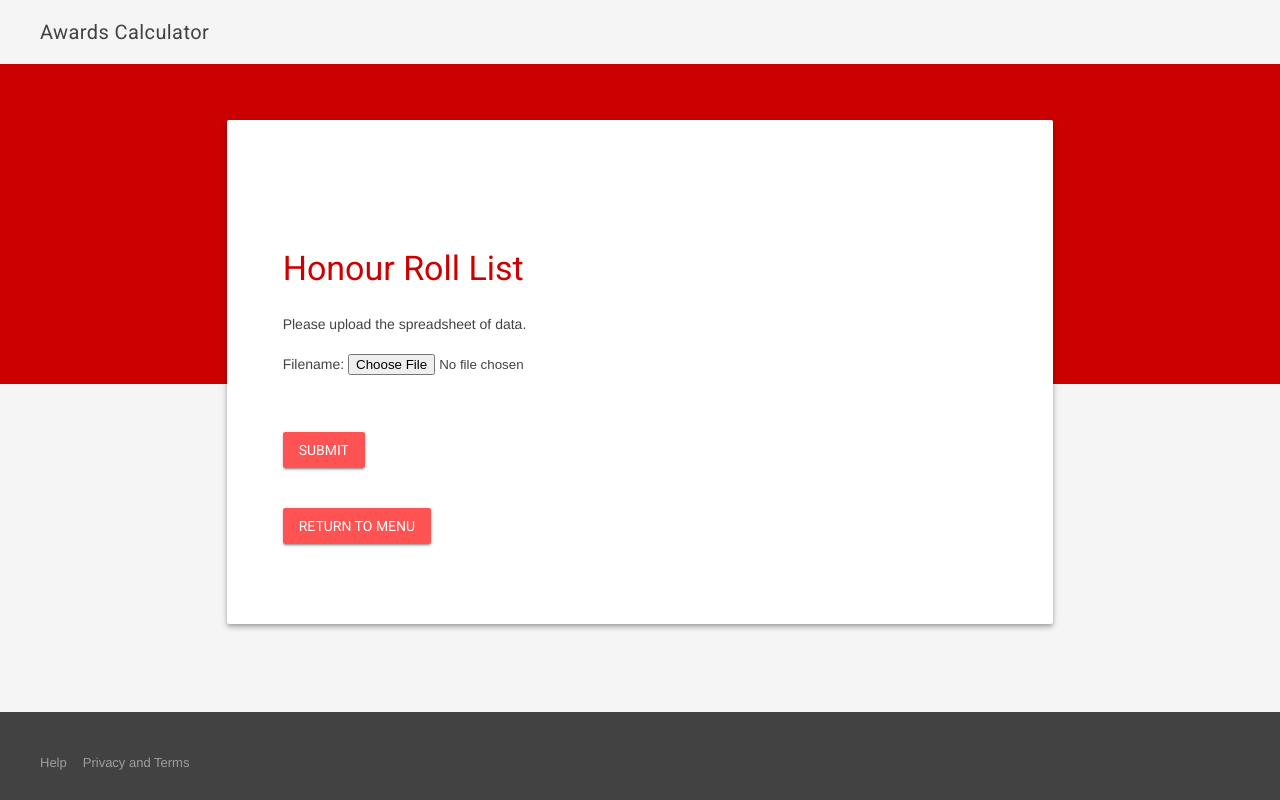
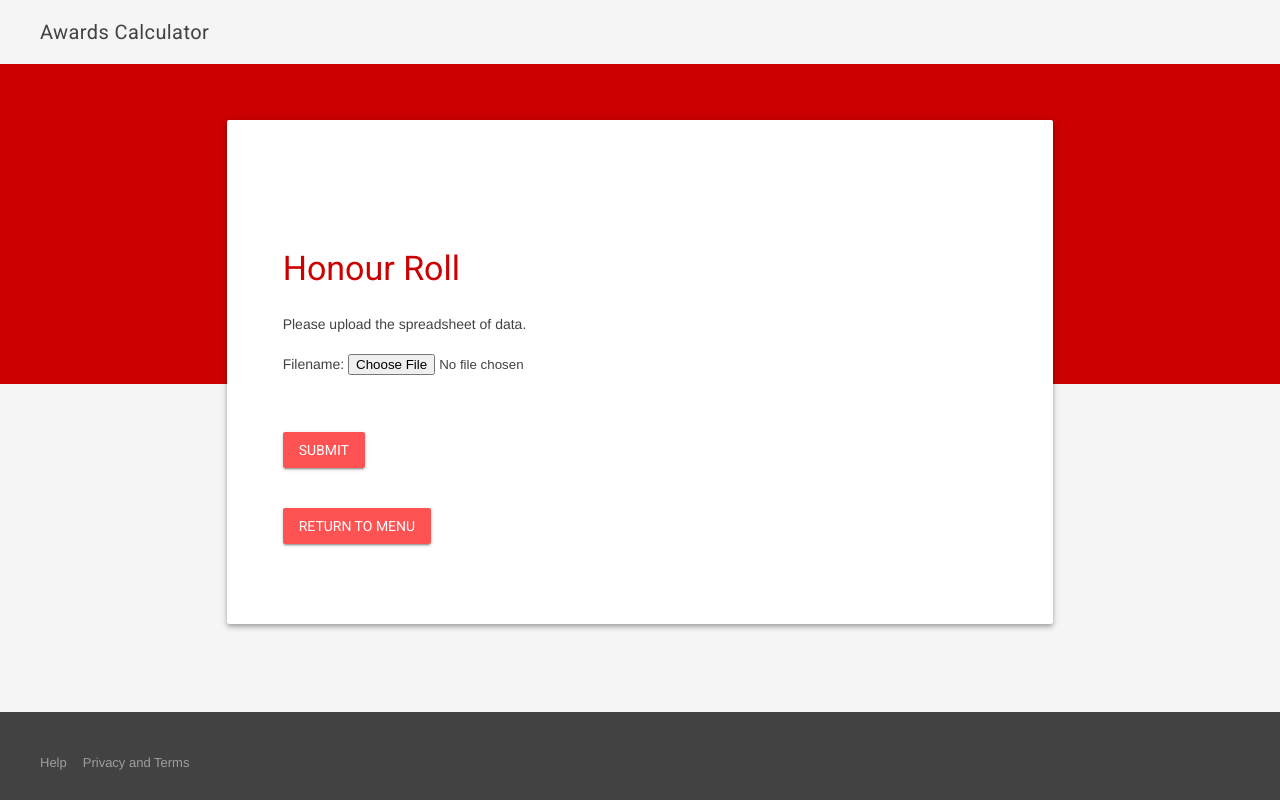
Before and after one commit to chrisatk/grades, a PHP site: page /honour-roll.php in a window 1280 px wide. Run offline with PHP 8.4, Linux system fonts and the light colour scheme.

Commit message:
Rename Title

```diff
--- a/honour-roll.php
+++ b/honour-roll.php
@@ -47,7 +47,7 @@ require_once( __DIR__ . '/Classes/MyClasses/autoloader.php' );
         <div class="demo-container mdl-grid">
           <div class="mdl-cell mdl-cell--2-col mdl-cell--hide-tablet mdl-cell--hide-phone"></div>
           <div class="demo-content mdl-color--white mdl-shadow--4dp content mdl-color-text--grey-800 mdl-cell mdl-cell--8-col">
-            <h3>Honour Roll List</h3>
+            <h3>Honour Roll</h3>
 
 
 
```
